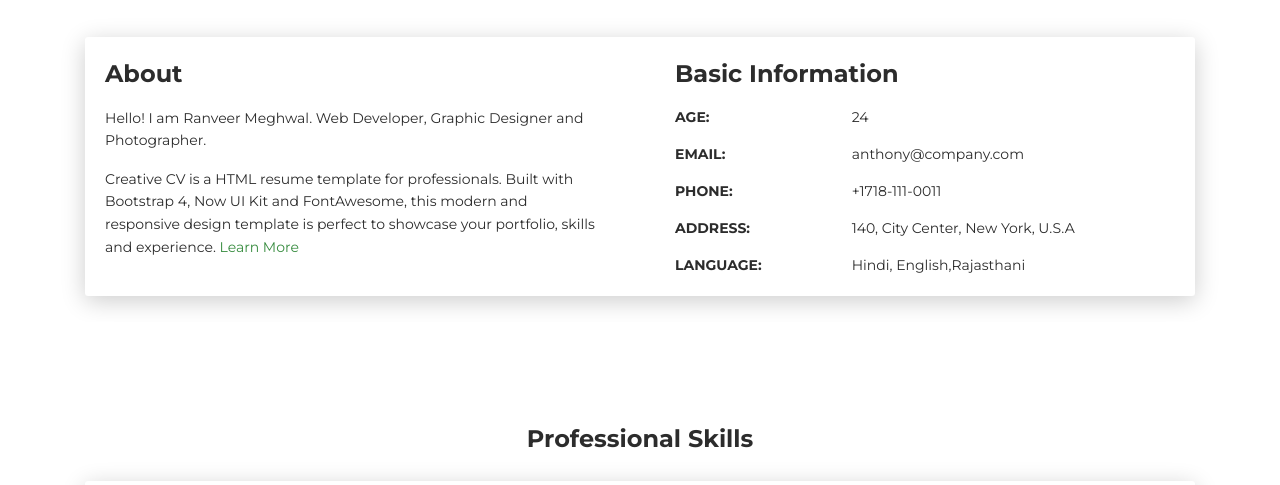
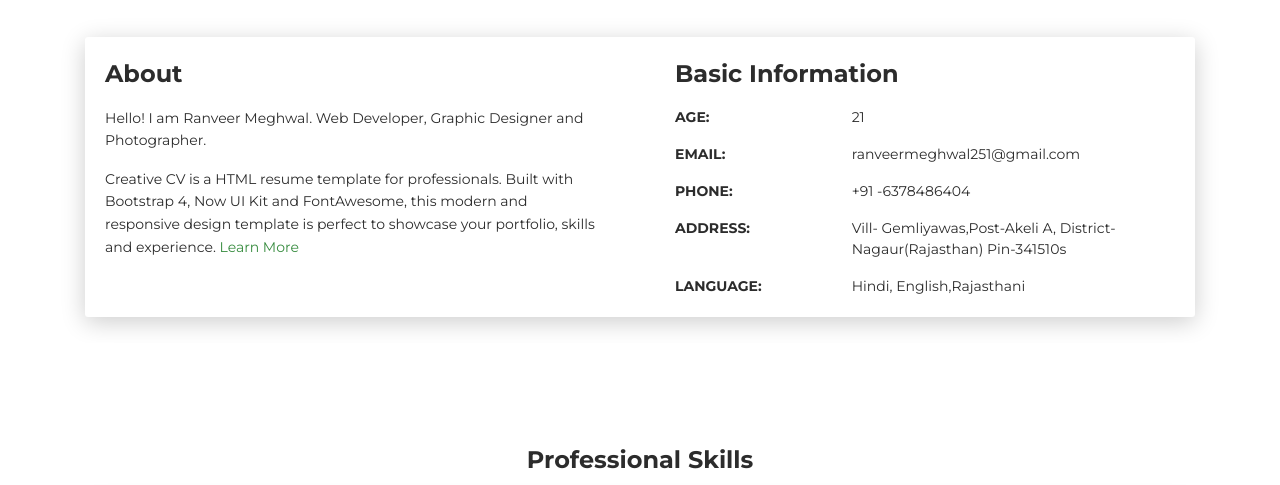
Before and after one commit to Marudhar98/Ranveer_Resume.gethub.com, a plain HTML site: page index.html in a window 1280 px wide. Shown: the part 583-1068 px from the top of the page. Drawn offline with Linux system fonts and the light colour scheme.

Commit message:
My Resume

```diff
--- a/index.html
+++ b/index.html
@@ -77,19 +77,19 @@
             <div class="h4 mt-0 title">Basic Information</div>
             <div class="row">
               <div class="col-sm-4"><strong class="text-uppercase">Age:</strong></div>
-              <div class="col-sm-8">24</div>
+              <div class="col-sm-8">21</div>
             </div>
             <div class="row mt-3">
               <div class="col-sm-4"><strong class="text-uppercase">Email:</strong></div>
-              <div class="col-sm-8">anthony@company.com</div>
+              <div class="col-sm-8">ranveermeghwal251@gmail.com</div>
             </div>
             <div class="row mt-3">
               <div class="col-sm-4"><strong class="text-uppercase">Phone:</strong></div>
-              <div class="col-sm-8">+1718-111-0011</div>
+              <div class="col-sm-8">+91 -6378486404</div>
             </div>
             <div class="row mt-3">
               <div class="col-sm-4"><strong class="text-uppercase">Address:</strong></div>
-              <div class="col-sm-8">140, City Center, New York, U.S.A</div>
+              <div class="col-sm-8">Vill- Gemliyawas,Post-Akeli A, District-Nagaur(Rajasthan) Pin-341510s</div>
             </div>
             <div class="row mt-3">
               <div class="col-sm-4"><strong class="text-uppercase">Language:</strong></div>
```
